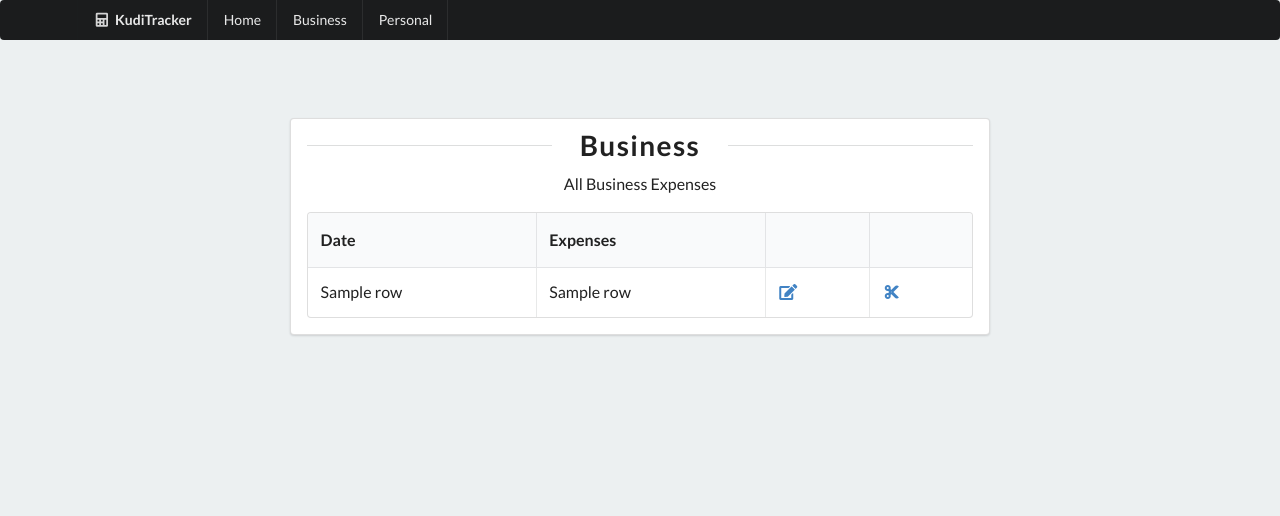
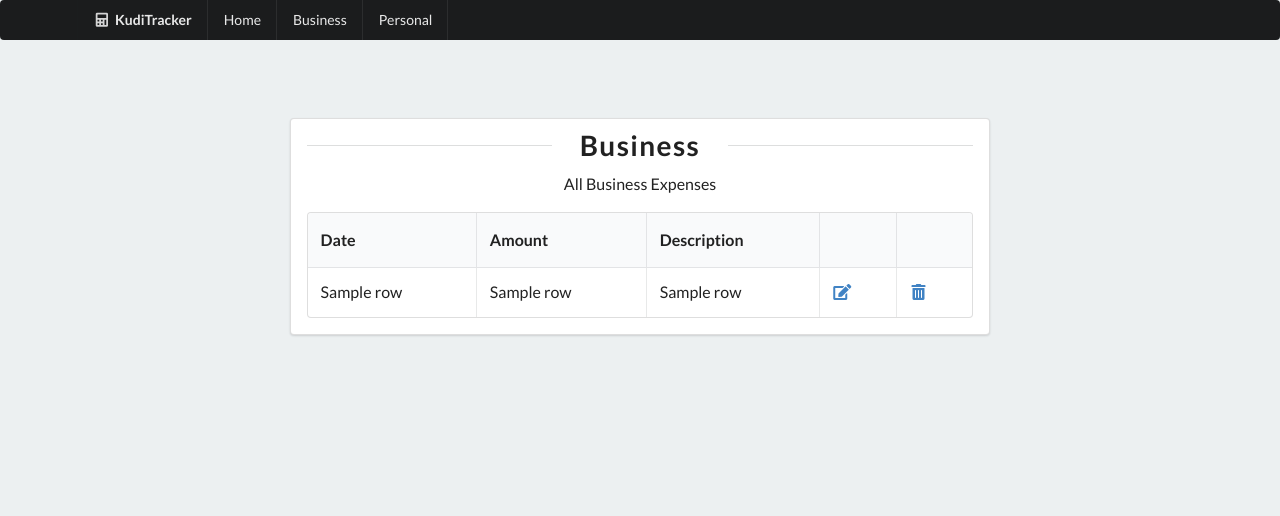
Before and after one commit to Chiazokam/KudiTrack, a Flask app: template templates/business.html in a window 1280 px wide. Shown: the top 516 px of the page. Run offline with Flask 2, Linux system fonts and the light colour scheme; the template is opened without the code that fills it: most values are stand-ins (such as "Sample title", 1, 10 or a date in 2020); some libraries are stand-ins or nearby versions.

Commit message:
Add 'Amount' column to the business/personal pages

```diff
--- a/main_app.py
+++ b/main_app.py
@@ -5,7 +5,6 @@ from datetime import datetime
 import pymysql  #Downloaded and imported
 
 app = Flask(__name__)
-
 #==============================================================================
 def dbConnection():
     """Function to connect to the DB"""
@@ -27,7 +26,7 @@ class ExpenseForm(Form):
     expense_date = DateField('Date: yyyy-mm-dd', [validators.DataRequired()])
     expense_descr = StringField('Description', [validators.length(max=20), validators.DataRequired()])
     expense_amt = IntegerField('Amount', [validators.DataRequired()])
-    expense_cat = StringField('Category: Business Or Personal', [validators.DataRequired()])
+    expense_cat = StringField('Category: business Or personal', [validators.DataRequired()])
 
 #ADD NEW EXPENSE
 @app.route('/', methods=['GET', 'POST'])
@@ -39,20 +38,21 @@ def home():
         #Escape characters that may cause an error when inserted into the db e.g, apostrophe
         expense_descr =  pymysql.escape_string(request.form['expense_descr'])
         expense_amt = pymysql.escape_string(request.form['expense_amt'])
-        expense_cat = request.form['expense_cat']
+        expense_cat = request.form['expense_cat'].lower()
 
-        #Connect to mariaDB
-        db_conn = mariadb.connect(user='root',
-                                  password='root',
-                                  database='kuditracker')
-        cursor = db_conn.cursor()
-        #Insert data into the db
-        query = "INSERT INTO expenses (ExpenseDate, Description, Amount, Category) VALUES ('{}', '{}', '{}', '{}')".format(expense_date, expense_descr, expense_amt, expense_cat)
-        cursor.execute(query)
-        db_conn.commit()
-        #Close connection
-        cursor.close()
-        return redirect(url_for("home"))    #Putting return, the form data was cleared from the form after submission
+        if expense_cat == 'personal' or expense_cat == 'business':
+            #Connect to mariaDB
+            db_conn = mariadb.connect(user='root',
+                                      password='root',
+                                      database='kuditracker')
+            cursor = db_conn.cursor()
+            #Insert data into the db
+            query = "INSERT INTO expenses (ExpenseDate, Description, Amount, Category) VALUES ('{}', '{}', '{}', '{}')".format(expense_date, expense_descr, expense_amt, expense_cat)
+            cursor.execute(query)
+            db_conn.commit()
+            #Close connection
+            cursor.close()
+            return redirect(url_for("home"))    #Putting return, the form data was cleared from the form after submission
     #Default page to render without the form filling
     return render_template("home.html", form=form)
 
@@ -81,7 +81,7 @@ def business():
                               password='root',
                               database='kuditracker')
     cursor = db_conn.cursor()
-    cursor.execute("SELECT id, ExpenseDate, Description FROM expenses WHERE Category='business'")
+    cursor.execute("SELECT id, ExpenseDate, Amount, Description FROM expenses WHERE Category='business'")
     #Fetch The Data from the Database(READ)
     rows = cursor.fetchall()
     return render_template("business.html", rows=rows)
@@ -93,7 +93,7 @@ def personal():
                               password='root',
                               database='kuditracker')
     cursor = db_conn.cursor()
-    cursor.execute("SELECT id, ExpenseDate, Description FROM expenses WHERE Category='personal'")
+    cursor.execute("SELECT id, ExpenseDate, Amount, Description FROM expenses WHERE Category='personal'")
     #Fetch The Data from the Database(READ)
     rows = cursor.fetchall()
     return render_template("personal.html", rows=rows)
@@ -158,7 +158,6 @@ def updatePersonal(id):
         expense_descr =  pymysql.escape_string(request.form['expense_descr'])
         expense_amt = pymysql.escape_string(request.form['expense_amt'])
         expense_cat = request.form['expense_cat']
-        print(request.form, "request", request)
         db_conn = mariadb.connect(user='root',
                                   password='root',
                                   database='kuditracker')
--- a/static/css/main.css
+++ b/static/css/main.css
@@ -3,6 +3,10 @@
 }
 
 .defined-item:hover{
+  background-color: #b71540;
+}
+
+.defined-item:active{
   background-color: #b71540;
 }
 
--- a/static/main.js
+++ b/static/main.js
@@ -18,13 +18,17 @@ $(document).ready(function(){
 			this.value = '';
 			$(amountError).css('visibility', 'visible');
 		}
+		else if (!Number.isInteger(Number(this.value))){
+			this.value = '';
+			$(amountError).css('visibility', 'visible');
+		}
 		else {
 			$(amountError).css('visibility', 'hidden');
 		}
 	})
 
 	$(expense_cat).focusout(function(){
-		let categoryInput = this.value; //Wasn't working without defining it seperately
+		let categoryInput = this.value.toLowerCase(); //Wasn't working without defining it seperately
 		if (categoryInput == "personal" || categoryInput == "business"){
 			$(categoryError).css('visibility', 'hidden');
 		}
@@ -33,7 +37,7 @@ $(document).ready(function(){
 			$(categoryError).css('visibility', 'visible');
 		}
 	});
-})
+	});
 
 	function expenseNotification() {
 				var expense_date = document.getElementById("expense_date").value;
--- a/templates/business.html
+++ b/templates/business.html
@@ -12,7 +12,8 @@
             <thead>
               <tr>
                 <th>Date</th>
-                <th>Expenses</th>
+                <th>Amount</th>
+                <th>Description</th>
                 <th></th>
                 <th></th>
               </tr>
@@ -22,8 +23,9 @@
               <tr>
                 <td data-label="Date">{{ row[1] }}</td>
                 <td data-label="Expenses">{{ row[2] }}</td>
+                <td data-label="Expenses">{{ row[3] }}</td>
                 <td><a href="/business/{{row[0]}}/edit"><i class="edit icon"></i></a></td>
-                <td><a href="/business/{{row[0]}}"><i class="cut icon"></i></a></td>
+                <td><a href="/business/{{row[0]}}"><i class="trash alternate icon" id="trash"></i></a></td>
               </tr>
               {% endfor %}
             </tbody>
--- a/templates/home.html
+++ b/templates/home.html
@@ -19,7 +19,7 @@
         </div>
 
         <div class="field">
-          <span id="amountError"><i>Exclude commas and fullstops</i></span>
+          <span id="amountError"><i>Please put an integer without commas and fullstops</i></span>
           {{render_field(form.expense_amt)}}
         </div>
 
--- a/templates/personal.html
+++ b/templates/personal.html
@@ -10,7 +10,8 @@
         <table class="ui celled table">
           <thead>
             <tr><th>Date</th>
-              <th>Expenses</th>
+              <th>Amount</th>
+              <th>Description</th>
               <th></th>
               <th></th>
             </tr></thead>
@@ -19,8 +20,9 @@
             <tr>
               <td data-label="Date">{{ row[1] }}</td>
               <td data-label="Expenses">{{ row[2] }}</td>
+              <td data-label="Expenses">{{ row[3] }}</td>
               <td><a href="/personal/{{row[0]}}/edit"><i class="edit icon"></i></a></td>
-              <td><a href="/personal/{{row[0]}}"><i class="cut icon"></i></a></td>
+              <td><a href="/personal/{{row[0]}}"><i class="trash alternate icon" id="trash"></i></a></td>
             </tr>
             {% endfor %}
           </tbody>
```
Also changed, not shown: templates/editPersonal.html (+4 -4 lines). Lines whose indentation alone changed are shown as unchanged.
